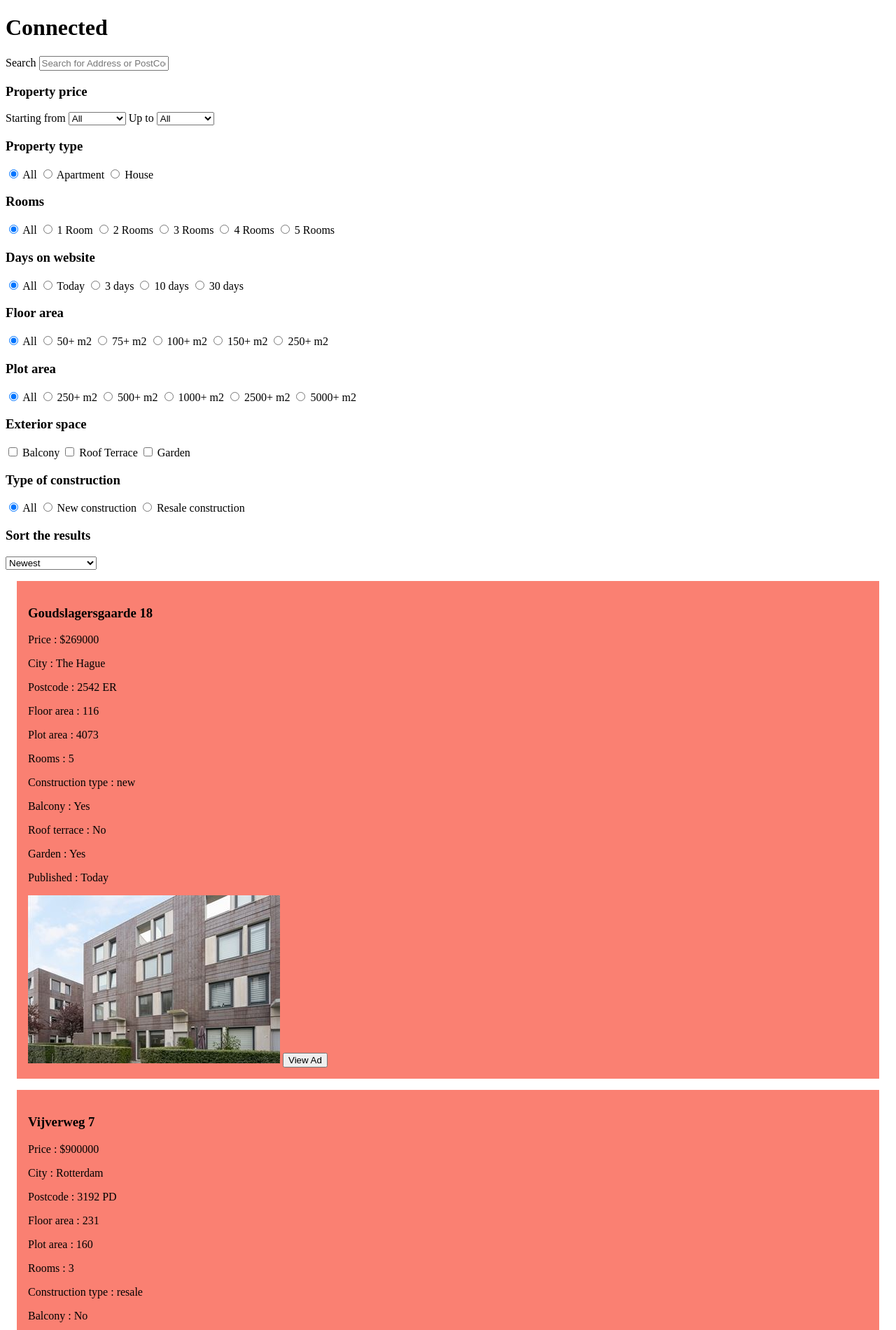
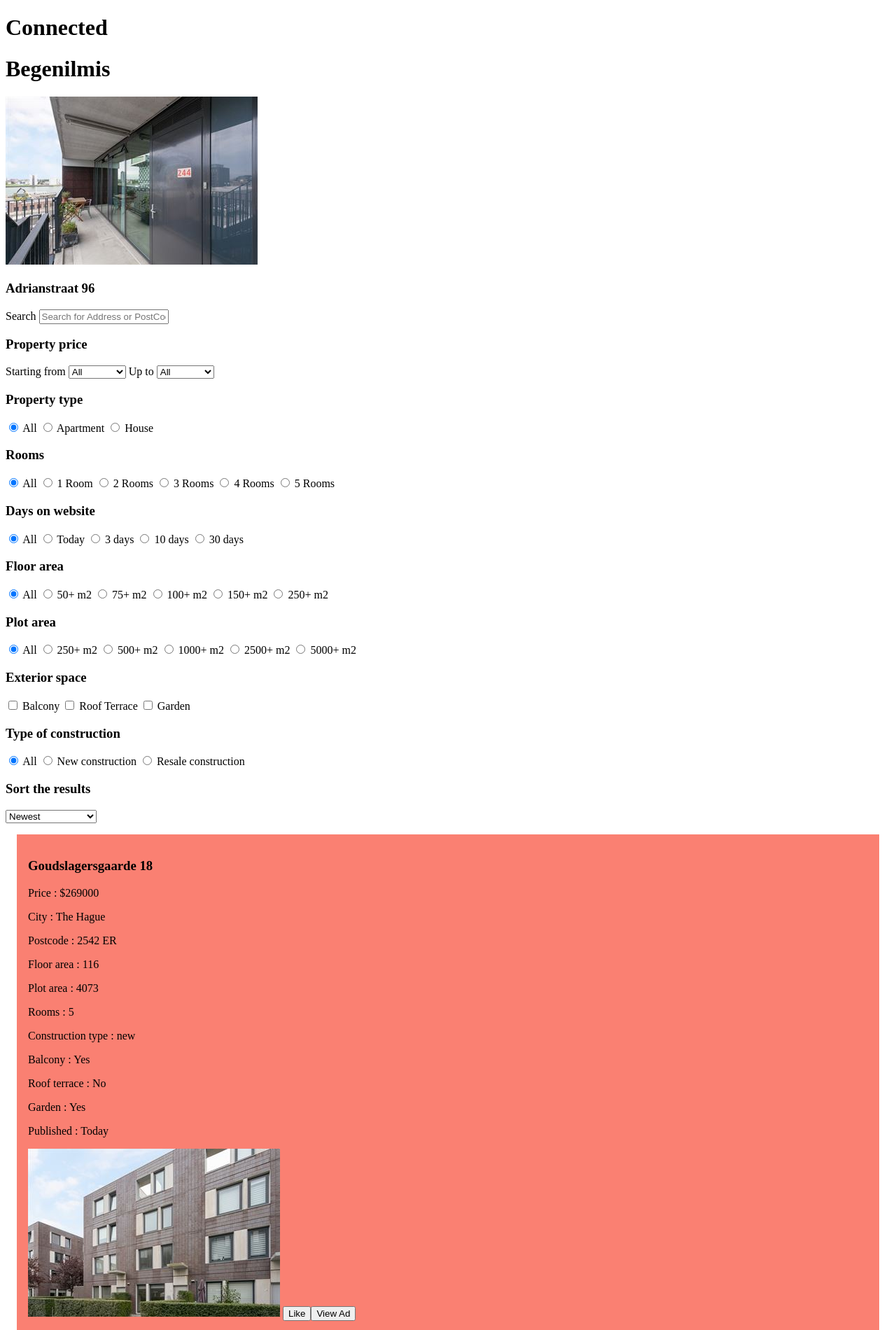
Before and after one commit to berinaptula/Real-Estate-Website, a plain HTML site: page index.html in a window 1280 px wide. Shown: the top 1900 px of the page at 70% size. Drawn offline with nearby package versions, Linux system fonts and the light colour scheme.

Commit message:
Add the **like add** functionality

```diff
--- a/ads.js
+++ b/ads.js
@@ -14,7 +14,7 @@ const adsArr = [{
         roofTerrace: true,
         garden: true,
         id: 'ad1',
-        gallery: ['media/img/ad1.jpg', 'media/img/ad2.jpg', 'media/img/ad3.jpg']
+        gallery: ['media/img/ad1.jpg', 'media/img/2.jpg', 'media/img/3.jpg', 'media/img/4.jpg', 'media/img/5.jpg']
     },
     {
         type: 'apartment',
@@ -31,7 +31,8 @@ const adsArr = [{
         balcony: true,
         roofTerrace: false,
         garden: true,
-        id: 'ad2'
+        id: 'ad2',
+        gallery: ['media/img/ad2.jpg', 'media/img/2.jpg', 'media/img/3.jpg', 'media/img/4.jpg', 'media/img/5.jpg']
     },
     {
         type: 'house',
@@ -48,7 +49,8 @@ const adsArr = [{
         balcony: true,
         roofTerrace: true,
         garden: false,
-        id: 'ad3'
+        id: 'ad3',
+        gallery: ['media/img/ad3.jpg', 'media/img/2.jpg', 'media/img/3.jpg', 'media/img/4.jpg', 'media/img/5.jpg']
     },
     {
         type: 'house',
@@ -65,7 +67,8 @@ const adsArr = [{
         balcony: false,
         roofTerrace: false,
         garden: false,
-        id: 'ad4'
+        id: 'ad4',
+        gallery: ['media/img/ad4.jpg', 'media/img/2.jpg', 'media/img/3.jpg', 'media/img/4.jpg', 'media/img/5.jpg']
     },
     {
         type: 'house',
@@ -82,7 +85,8 @@ const adsArr = [{
         balcony: false,
         roofTerrace: false,
         garden: false,
-        id: 'ad5'
+        id: 'ad5',
+        gallery: ['media/img/ad5.jpg', 'media/img/2.jpg', 'media/img/3.jpg', 'media/img/4.jpg', 'media/img/5.jpg']
     },
     {
         type: 'apartment',
@@ -99,7 +103,8 @@ const adsArr = [{
         balcony: false,
         roofTerrace: false,
         garden: false,
-        id: 'ad6'
+        id: 'ad6',
+        gallery: ['media/img/ad6.jpg', 'media/img/2.jpg', 'media/img/3.jpg', 'media/img/4.jpg', 'media/img/5.jpg']
     },
     {
         type: 'apartment',
@@ -116,7 +121,8 @@ const adsArr = [{
         balcony: false,
         roofTerrace: false,
         garden: false,
-        id: 'ad7'
+        id: 'ad7',
+        gallery: ['media/img/ad7.jpg', 'media/img/2.jpg', 'media/img/3.jpg', 'media/img/4.jpg', 'media/img/5.jpg']
     },
     {
         type: 'apartment',
@@ -133,7 +139,8 @@ const adsArr = [{
         balcony: true,
         roofTerrace: true,
         garden: true,
-        id: 'ad8'
+        id: 'ad8',
+        gallery: ['media/img/ad8.jpg', 'media/img/2.jpg', 'media/img/3.jpg', 'media/img/4.jpg', 'media/img/5.jpg']
     },
     {
         type: 'apartment',
@@ -150,7 +157,8 @@ const adsArr = [{
         balcony: false,
         roofTerrace: true,
         garden: false,
-        id: 'ad9'
+        id: 'ad9',
+        gallery: ['media/img/ad9.jpg', 'media/img/2.jpg', 'media/img/3.jpg', 'media/img/4.jpg', 'media/img/5.jpg']
     },
     {
         type: 'apartment',
@@ -167,7 +175,8 @@ const adsArr = [{
         balcony: true,
         roofTerrace: false,
         garden: true,
-        id: 'ad10'
+        id: 'ad10',
+        gallery: ['media/img/ad10.jpg', 'media/img/2.jpg', 'media/img/3.jpg', 'media/img/4.jpg', 'media/img/5.jpg']
     },
 
 ]
--- a/index.html
+++ b/index.html
@@ -11,6 +11,10 @@
 
 <body>
     <h1>Connected</h1>
+    <h1>Begenilmis</h1>
+    <div class="liked">
+
+    </div>
     <form class="search">
         <div class="propertySearch">
             <label for="search">Search</label>
@@ -42,7 +46,7 @@
         </div>
         <div class="propertyType">
             <h3>Property type</h3>
-            <input type="radio" id="type-all" class='radio' name="type" value="type-all" checked>
+            <input type="radio" id="type-all" class='radio' name="type" value="all" checked>
             <label for="type-all">All</label>
             <input type="radio" id="type-apartment" class='radio' name="type" value="apartment">
             <label for="type-apartment">Apartment</label>
@@ -51,7 +55,7 @@
         </div>
         <div class="propertyRooms">
             <h3>Rooms</h3>
-            <input type="radio" id="rooms-all" class='radio' name="rooms" value="rooms-all" checked>
+            <input type="radio" id="rooms-all" class='radio' name="rooms" value="999999999" checked>
             <label for="rooms-all">All</label>
             <input type="radio" id="room-1" class='radio' name="rooms" value="1">
             <label for="room-1">1 Room</label>
--- a/script.js
+++ b/script.js
@@ -17,6 +17,25 @@ var checkFilters = {
     garden: false,
     roofTerrace: false
 }
+
+let likedAds = [{
+    type: 'apartment',
+    price: 225000,
+    adress: "Adrianstraat 96",
+    published: moment().subtract(4, 'days'),
+    city: 'Rotterdam',
+    postcode: '3014 XR',
+    floorArea: 83,
+    plotArea: null,
+    rooms: 4,
+    photo: 'media/img/ad6.jpg',
+    constructionType: 'new',
+    balcony: false,
+    roofTerrace: false,
+    garden: false,
+    id: 'ad6',
+    gallery: ['media/img/ad6.jpg', 'media/img/2.jpg', 'media/img/3.jpg', 'media/img/4.jpg', 'media/img/5.jpg']
+}];
 
 // Function which filters the ads (yet to be improved)
 const filterAds = () => {
@@ -124,7 +143,7 @@ const setFilters = (e) => {
             filters.rooms = roomNumber;
         }
     }
-    // Filter for days since it was published
+    // Filter for rooms
     if (document.getElementById('rooms-all').checked) {
         filters.rooms = 999999999;
     } else if (document.getElementById('room-1').checked) {
@@ -138,6 +157,9 @@ const setFilters = (e) => {
     } else if (document.getElementById('room-5').checked) {
         filters.rooms = 5;
     }
+
+    // filters.rooms =  document.querySelector('input[name="rooms"]:checked').value;
+    // console.log("is " + x)
 
     // Filter for days since it was published
     if (document.getElementById('days-all').checked) {
@@ -307,6 +329,47 @@ const sortResults = (filtered) => {
 }
 sortResults(filterAds())
 
+const likeAd = (e) => {
+    let adId = e.target.parentNode.id
+    let sorted = sortResults(filterAds())
+    let liked = sorted.find((ad) => ad.id === adId)
+
+    let check = likedAds.find((ad) => {
+        return ad.id === liked.id
+    })
+    if (!check) {
+        likedAds.push(liked);
+        renderLikedAds();
+    } else {
+        let indexRemove = likedAds.findIndex((ad) => {
+            return ad.id === liked.id
+
+        })
+        likedAds.splice(indexRemove, 1)
+        renderLikedAds()
+        console.log(indexRemove)
+    }
+}
+
+const renderLikedAds = () => {
+    const likedContainer = document.querySelector('.liked')
+
+    if (likedAds[0]) {
+        likedContainer.innerHTML = '';
+        likedAds.forEach((ad) => {
+            const savedAdDOM = document.createElement('div')
+            savedAdDOM.classList = 'saved-ad'
+            savedAdDOM.innerHTML = `<img src="${ad.photo}">
+                                    <h3>${ad.adress}</h3>
+                                   `
+            likedContainer.append(savedAdDOM)
+        })
+    } else {
+        console.log('its zero')
+    }
+    console.log(likedAds);
+}
+renderLikedAds();
 
 const emptyDom = () => {
     const container = document.querySelector('.container');
@@ -352,19 +415,26 @@ const renderAds = (adsArray) => {
         ad.id = element.id
 
         let whenIsPublished = element.published.fromNow();
-        var x = new moment()
-        var inDays = moment.duration(x.diff(element.published)).asDays();
-        var inDaysInt = parseInt(inDays);
-        var published = '';
+        let x = new moment()
+        let inDays = moment.duration(x.diff(element.published)).asDays();
+        let inDaysInt = parseInt(inDays);
+        let published = '';
 
-        var viewButton = document.createElement('button');
+        const viewButton = document.createElement('button');
         viewButton.id = element.id;
         viewButton.textContent = 'View Ad'
         viewButton.addEventListener('click', (e) => {
             let id = e.target.parentNode.id
             location.assign(`/ad.html#${id}`)
         })
-        console.log(inDaysInt)
+
+        const likeButton = document.createElement('button');
+        likeButton.className = 'likeButton'
+        likeButton.textContent = "Like"
+        likeButton.addEventListener('click', (e) => {
+            likeAd(e);
+        })
+
         if (inDaysInt >= 1) {
             published = whenIsPublished;
         }
@@ -407,7 +477,7 @@ const renderAds = (adsArray) => {
                 <p>Published : ${published}</p>
                 <img src=${element.photo}>
             `
-        ad.appendChild(viewButton)
+        ad.append(likeButton, viewButton)
         container.append(ad);
     });
 };
```
Also changed, not shown: media/img/2.jpg (added), media/img/3.jpg (added), media/img/4.jpg (added), media/img/5.jpg (added).
